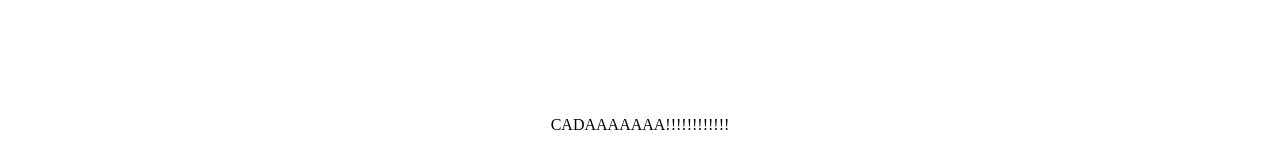
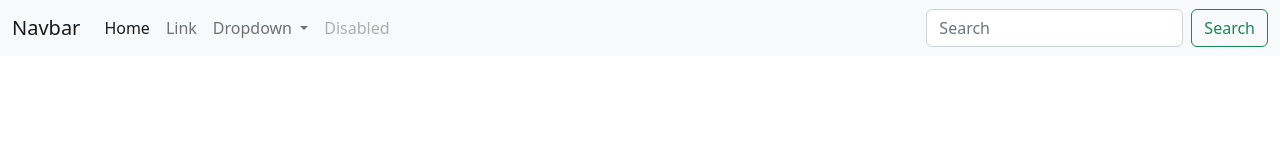
Before and after one commit to JONGJONG5033/ADV, a plain HTML site: page index.html in a window 1280 px wide. Drawn offline with nearby package versions, Linux system fonts and the light colour scheme.

Commit message:
Update index.html

```diff
--- a/index.html
+++ b/index.html
@@ -1,17 +1,48 @@
-<!DOCTYPE html>
+<!doctype html>
 <html lang="en">
-<head>
-    <meta charset="UTF-8">
-    <meta name="viewport" content="width=device-width, initial-scale=1.0">
-    <title>Document</title>
-</head>
-<body>
-    <br>
-    <br>
-    <br>
-    <br>
-    <br>
-    <br>
-    <center><head>CADAAAAAAA!!!!!!!!!!!!</head></center>
-</body>
+  <head>
+    <meta charset="utf-8">
+    <meta name="viewport" content="width=device-width, initial-scale=1">
+    <title>Bootstrap demo</title>
+    <link href="https://cdn.jsdelivr.net/npm/bootstrap@5.2.3/dist/css/bootstrap.min.css" rel="stylesheet" integrity="sha384-rbsA2VBKQhggwzxH7pPCaAqO46MgnOM80zW1RWuH61DGLwZJEdK2Kadq2F9CUG65" crossorigin="anonymous">
+  </head>
+  <body>
+    <nav class="navbar navbar-expand-lg bg-light">
+        <div class="container-fluid">
+          <a class="navbar-brand" href="#">Navbar</a>
+          <button class="navbar-toggler" type="button" data-bs-toggle="collapse" data-bs-target="#navbarSupportedContent" aria-controls="navbarSupportedContent" aria-expanded="false" aria-label="Toggle navigation">
+            <span class="navbar-toggler-icon"></span>
+          </button>
+          <div class="collapse navbar-collapse" id="navbarSupportedContent">
+            <ul class="navbar-nav me-auto mb-2 mb-lg-0">
+              <li class="nav-item">
+                <a class="nav-link active" aria-current="page" href="#">Home</a>
+              </li>
+              <li class="nav-item">
+                <a class="nav-link" href="#">Link</a>
+              </li>
+              <li class="nav-item dropdown">
+                <a class="nav-link dropdown-toggle" href="#" role="button" data-bs-toggle="dropdown" aria-expanded="false">
+                  Dropdown
+                </a>
+                <ul class="dropdown-menu">
+                  <li><a class="dropdown-item" href="#">Action</a></li>
+                  <li><a class="dropdown-item" href="#">Another action</a></li>
+                  <li><hr class="dropdown-divider"></li>
+                  <li><a class="dropdown-item" href="#">Something else here</a></li>
+                </ul>
+              </li>
+              <li class="nav-item">
+                <a class="nav-link disabled">Disabled</a>
+              </li>
+            </ul>
+            <form class="d-flex" role="search">
+              <input class="form-control me-2" type="search" placeholder="Search" aria-label="Search">
+              <button class="btn btn-outline-success" type="submit">Search</button>
+            </form>
+          </div>
+        </div>
+      </nav>
+    <script src="https://cdn.jsdelivr.net/npm/bootstrap@5.2.3/dist/js/bootstrap.bundle.min.js" integrity="sha384-kenU1KFdBIe4zVF0s0G1M5b4hcpxyD9F7jL+jjXkk+Q2h455rYXK/7HAuoJl+0I4" crossorigin="anonymous"></script>
+  </body>
 </html>
```
